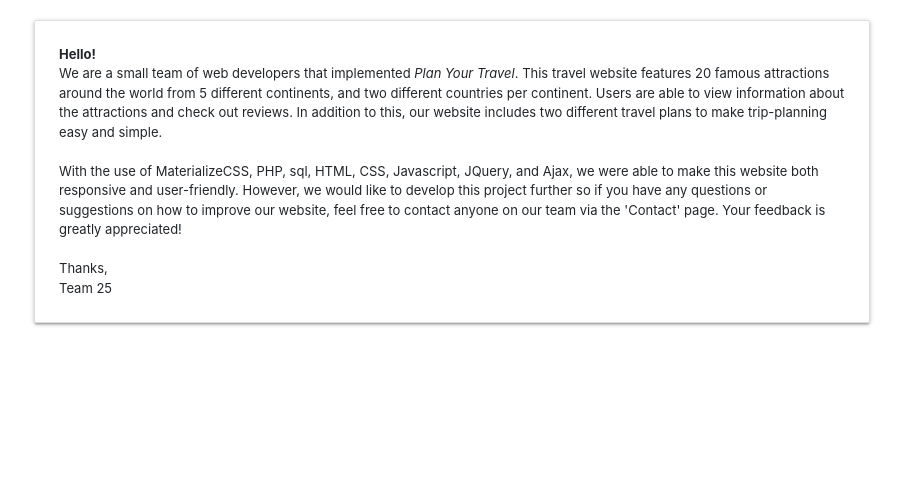
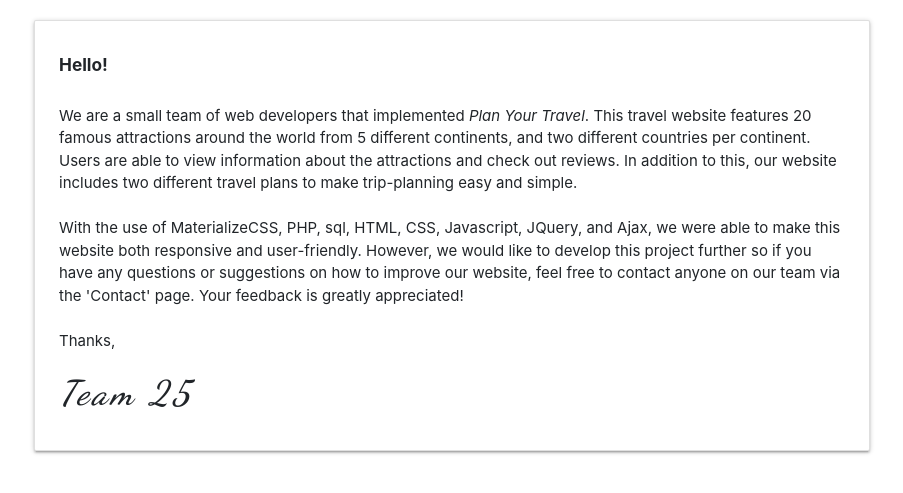
Before and after one commit to gelamari/cps630, a PHP site: page /about.php in a window 1280 px wide. Shown: the part 160-653 px from the top of the page, without its empty margins (188-1091 px from the left). Run offline with PHP 8.4, Linux system fonts and the light colour scheme; some libraries are stand-ins or nearby versions.

Commit message:
just font things in the about us

```diff
--- a/Project/about.php
+++ b/Project/about.php
@@ -17,13 +17,13 @@
         		<div class="card-content">
               <p class="smol">
                 <!-- The objective of this project was to create a travel website that is both responsive and user-friendly. <em>Plan Your Travel</em> features 20 famous attractions around the world from 5 different continents, and two different countries per continent. We used HTML, CSS, PHP, sql, Javascript, JQuery, Ajax, and MaterializeCSS to design and implement this website. -->
-                <b>Hello!</b><br>
+                <h6> <b>Hello!</b> </h6><br>
                 We are a small team of web developers that implemented <em>Plan Your Travel</em>. This travel website features 20 famous attractions around the world from 5 different continents, and two different countries per continent. Users are able to view information about the attractions and check out reviews. In addition to this, our website includes two different travel plans to make trip-planning easy and simple.<br><br>
 
                 With the use of MaterializeCSS, PHP, sql, HTML, CSS, Javascript, JQuery, and Ajax, we were able to make this website both responsive and user-friendly. However, we would like to develop this project further so if you have any questions or suggestions on how to improve our website, feel free to contact anyone on our team via the 'Contact' page. Your feedback is greatly appreciated!<br><br>
 
                 Thanks,<br>
-                Team 25
+                <h4 class="team"><i>Team 25</i></h4>
               </p>
         			<!-- <ul class="collection" style="border: none;">
                 <li class="collection-item avatar">
--- a/Project/assets/css/style.css
+++ b/Project/assets/css/style.css
@@ -64,3 +64,8 @@ a:hover {
 .inline {
     display: inline;
 }
+.team {
+    font-family: 'Dancing Script', FGrotesk,Helvetica Neue,arial,sans-serif ;
+    letter-spacing: .10em;
+
+}
--- a/Project/assets/includes/header.php
+++ b/Project/assets/includes/header.php
@@ -1,5 +1,6 @@
 <head>
     <title><?php echo $title; ?></title>
+<link href="https://fonts.googleapis.com/css?family=Dancing+Script:600&display=swap" rel="stylesheet">
 
     <link rel="stylesheet" type="text/css" href="assets/css/style.css">
     <meta name="viewport" content="width=device-width, initial-scale=1.0">
```
